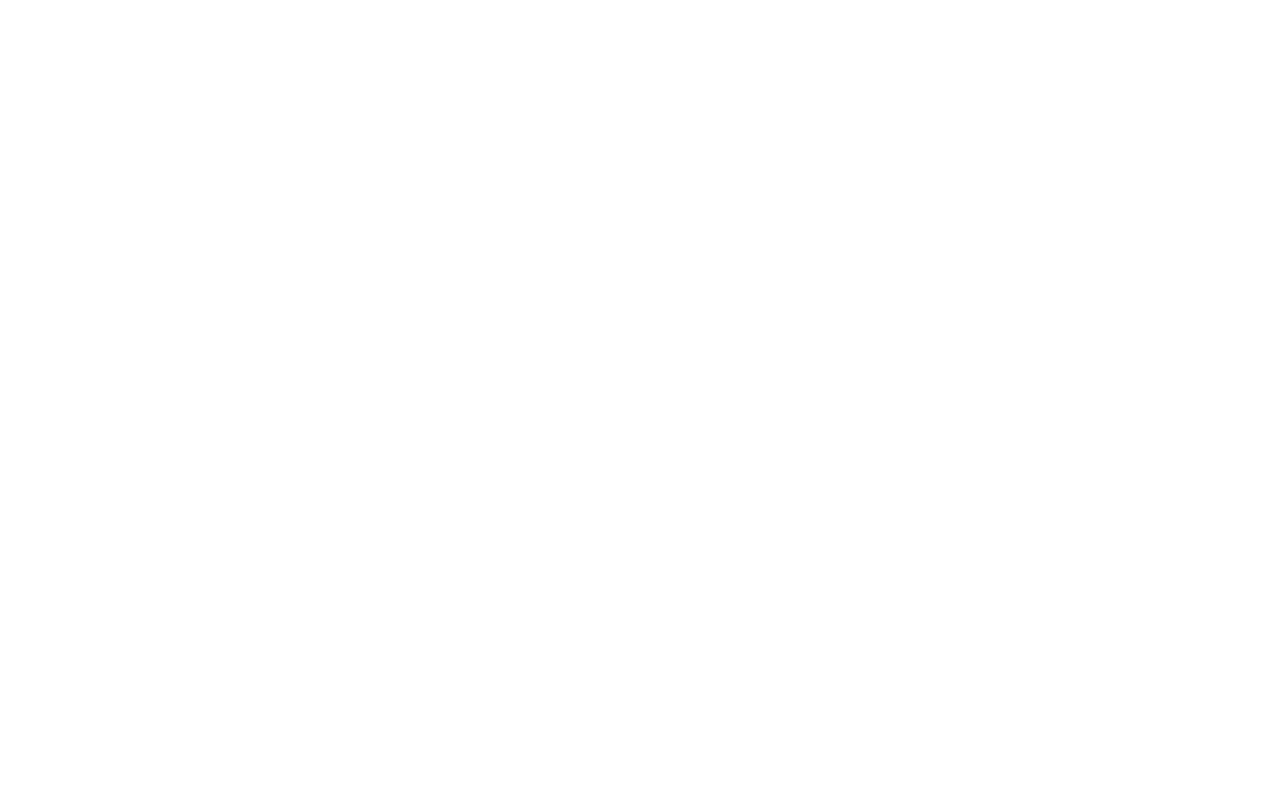
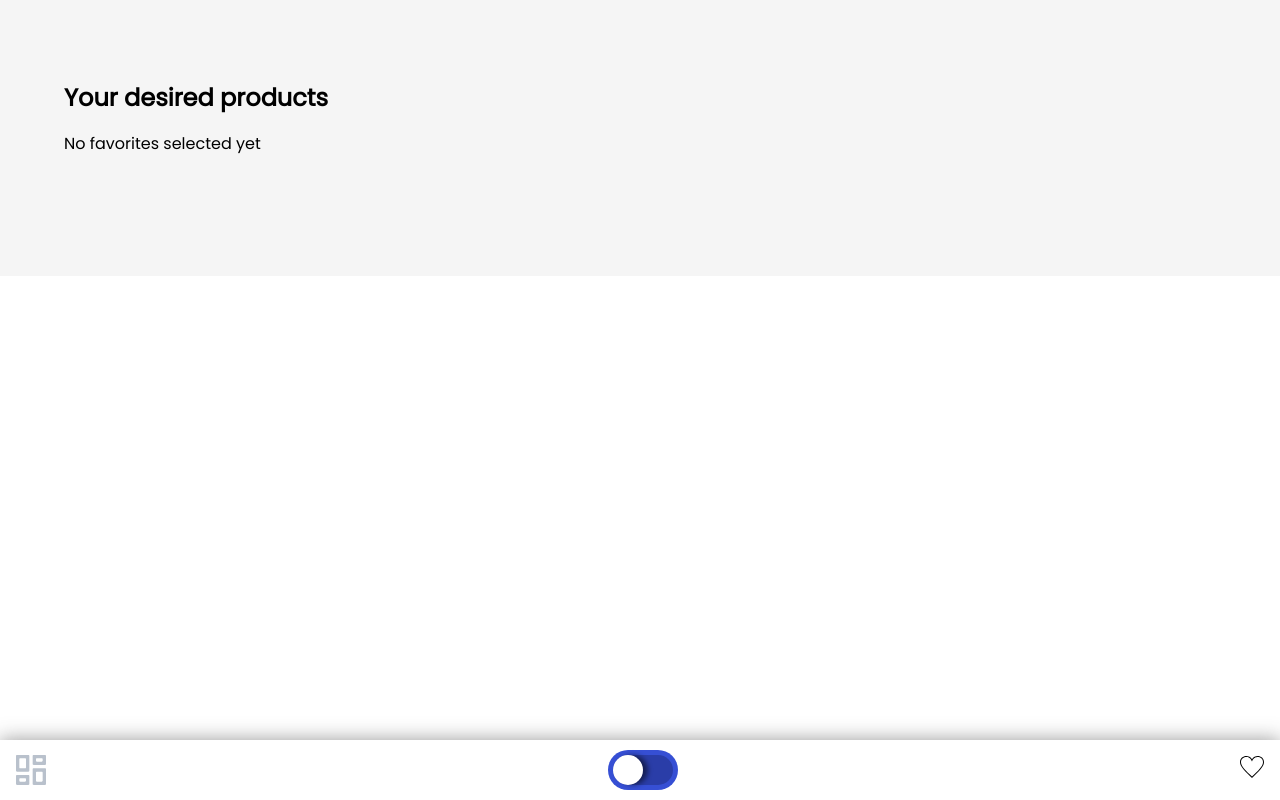
Before and after one commit to canyus70/Frontendabschlussarbeit-DummyJSON-Fake-Eshop, a React (Vite) app: page /favorites in a window 1280 px wide. Before the commit this address had no page. Built offline with nearby package versions, Linux system fonts and the light colour scheme.

Commit message:
added favorites

```diff
--- a/src/App.jsx
+++ b/src/App.jsx
@@ -25,6 +25,7 @@
 import ProductDetails from "./components/productdetails/ProductDetails";
 import Search from "./components/search/Search";
 import ProduktList from "./components/productlist/ProductList";
+import Favorites from "./components/favorites/Favorites";
 
 function App() {
 	const productContext = useContext(Products);
@@ -46,6 +47,7 @@
 	const [slide, setSlide] = useState(false);
 	const [price, setPrice] = useState({ lowest: "", highest: "" });
 	const [brand, setBrand] = useState("");
+	const [favorites, setFavorites] = useState([]);
 
 	const contextObject = {
 		products,
@@ -70,6 +72,8 @@
 		setPrice,
 		brand,
 		setBrand,
+		favorites,
+		setFavorites
 	};
 
 	return (
@@ -81,6 +85,7 @@
 					<Route path="/productlist/:id" element={<ProduktList/>}/>
 					<Route path="/home" element={<Home/>}/>
 					<Route path="/product-details/:id" element={<ProductDetails />}/>
+					<Route path="/favorites" element={<Favorites />}/>
 				</Routes>
 			</div>
 		</Products.Provider>
--- /dev/null
+++ b/src/components/favorites/Favorites.jsx
@@ -0,0 +1,36 @@
+import { useContext } from "react";
+import { Products } from "./../../context/Context";
+import ProductItem from "../productitem/ProductItem";
+import './Favorites.scss'
+import Navbar from "../navbar/Navbar";
+
+const favorites = () => {
+    const { favorites, setFavorites } = useContext(Products);
+
+    return (
+        <>
+        <section className="favorites_wrap">
+            <section className="new_wrap_favorites">
+            <h2>Your desired products</h2>
+            {favorites.length !== 0 ? (
+                favorites.map((product) => (
+                    <ProductItem
+					id={product.id}
+					key={product.id}
+					title={product.title}
+					price={Number(product.price).toFixed(2)}
+					image={product.thumbnail}
+					rating={product.rating}
+				/>
+                ))) : (
+                    <p>No favorites selected yet</p>
+                )
+            }
+            </section>
+        </section>
+        <Navbar />
+        </>
+    );
+}
+
+export default favorites;
--- /dev/null
+++ b/src/components/favorites/Favorites.scss
@@ -0,0 +1,14 @@
+.favorites_wrap{
+    // padding: 5%;
+    .new_wrap_favorites{
+        padding: 5%;
+        padding-bottom: 15vh;
+        h2 {
+        margin-block: 2vh;
+    }
+    .productItem{
+        margin-bottom: 2vh;
+    }
+    }
+
+}
--- a/src/components/navbar/Navbar.jsx
+++ b/src/components/navbar/Navbar.jsx
@@ -3,6 +3,7 @@
 import "./Navbar.scss"
 import { useContext } from "react";
 import { Products } from "./../../context/Context";
+import Heart from "../svg/Heart";
 
 const Navbar = () => {
 
@@ -27,6 +28,9 @@
             <div className={`toggle_Navbar ${changeMode.darkmode ? "dark" : ""}`}></div>
             <div className="toggleBackground_NBavbar"></div>
          </div>
+         <div>
+            <Link to='/favorites'> <Heart /> </Link>
+         </div>
       </nav>
      );
 }
--- a/src/components/productdetails/ProductDetails.jsx
+++ b/src/components/productdetails/ProductDetails.jsx
@@ -12,9 +12,9 @@
 const ProductDetails = () => {
     const [count, setCount] = useState(1);
     const [favorite, setFavorite] = useState(false);
-    const [favoritesDB, setFavoritesDB] = useState([]);
+    // const [favoritesDB, setFavoritesDB] = useState([]);
 
-    const context = useContext(Products);
+    const { products, favorites, setFavorites } = useContext(Products);
 
     const path = useParams();
     const completePath = path.id;
@@ -23,11 +23,13 @@
     const navigate = useNavigate();
 
     // Array Kopie aller Products, um in Filterfunktion das passende Produkt rendern zu können:
-    const productArr = [...context.products];
+    const productArr = [...products];
 
     const filteredProductDetail = productArr.filter((singleProductObj) => {
         return singleProductObj.id.toString() === completePath.toString();
     })
+
+    console.log(filteredProductDetail);
 
     // onClick funktions für den Counter, wie viele Produkte in den Warenkorb sollen:
     const plusOne = () => {
@@ -40,6 +42,12 @@
         }
     }
 
+    const addToFavorites = (object) => {
+        setFavorite(!favorite);
+        setFavorites([...favorites, object])
+        console.log('onclick', favorites);
+    }
+
 
     return (
         <>
@@ -48,7 +56,7 @@
                     <div className="header_wrap_details">
                         <div className="leftArrow_wrap_details" onClick={() => navigate(-1)}> <LeftArrow /> </div>
                         <h2 className="headerTitle_details">{product.title}</h2>
-                        <div className="heart_wrap_details" onClick={() => setFavorite(!favorite)}> {favorite ? <HeartFilled /> : <Heart />} </div>
+                        <div className="heart_wrap_details" onClick={() => addToFavorites(product)}> {favorite ? <HeartFilled /> : <Heart />} </div>
                     </div>
 
                     <div className="detailCard_wrap_details">
--- a/src/components/productitem/ProductItem.jsx
+++ b/src/components/productitem/ProductItem.jsx
@@ -4,6 +4,7 @@
 import Framecopy from "../../../public/img/Framecopy.svg";
 import { useContext } from "react";
 import { Products } from "./../../context/Context";
+import Star from "../svg/Star";
 
 const ProductItem = ({ id, title, price, image, rating }) => {
 
@@ -17,7 +18,7 @@
 					alt=''
 					className='productImage'
 				/>
-				<h4>⭐ {rating}</h4>
+				<h4 className="rating_productitem"><Star /> {rating}</h4>
 				<h2>{title}</h2>
 			</Link>
 			<div>
--- a/src/components/productitem/ProductItem.scss
+++ b/src/components/productitem/ProductItem.scss
@@ -23,6 +23,10 @@
 		font-size: 0.7rem;
 		color: gray;
 	}
+	.rating_productitem{
+		display: flex;
+		margin-top: 1vh;
+	}
 
 	h2 {
 		font-size: 0.9rem;
```
